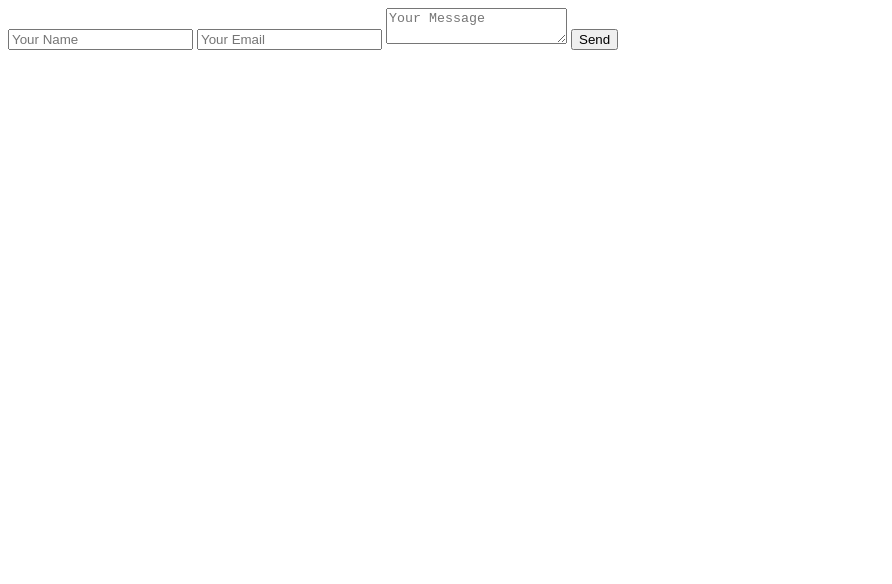
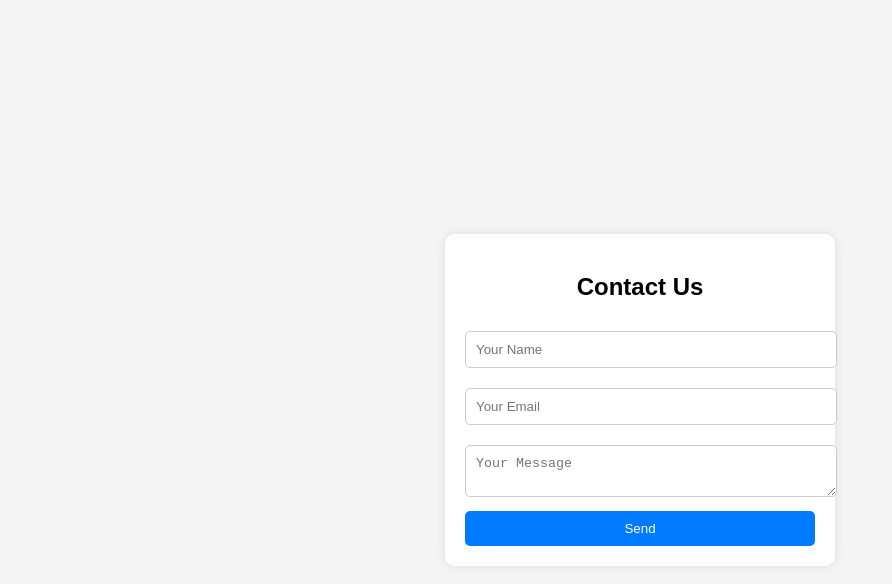
Before and after one commit to thesurajdev/email-form, a plain HTML site: page index.html in a window 1280 px wide. Shown: the whole page, without its empty margins (0-892 px from the left). Drawn offline with Linux system fonts and the light colour scheme.

Commit message:
Update index.html

```diff
--- a/index.html
+++ b/index.html
@@ -1,13 +1,63 @@
 <!DOCTYPE html>
-<html>
+<html lang="en">
+<head>
+    <meta charset="UTF-8">
+    <meta name="viewport" content="width=device-width, initial-scale=1.0">
+    <title>Contact Us</title>
+    <style>
+        body {
+            font-family: Arial, sans-serif;
+            background-color: #f4f4f4;
+            margin: 0;
+            padding: 0;
+            display: flex;
+            justify-content: center;
+            align-items: center;
+            height: 100vh;
+        }
+        .container {
+            background: white;
+            padding: 20px;
+            border-radius: 10px;
+            box-shadow: 0px 0px 10px rgba(0, 0, 0, 0.1);
+            width: 350px;
+            text-align: center;
+        }
+        h2 {
+            margin-bottom: 20px;
+        }
+        input, textarea {
+            width: 100%;
+            padding: 10px;
+            margin: 10px 0;
+            border: 1px solid #ccc;
+            border-radius: 5px;
+        }
+        button {
+            width: 100%;
+            padding: 10px;
+            background: #007bff;
+            color: white;
+            border: none;
+            border-radius: 5px;
+            cursor: pointer;
+        }
+        button:hover {
+            background: #0056b3;
+        }
+    </style>
+</head>
+<body>
 
-<body>
+    <div class="container">
+        <h2>Contact Us</h2>
         <form action="https://formsubmit.co/thesurajdev@gmail.com" method="POST">
             <input type="text" name="name" required placeholder="Your Name">
             <input type="email" name="email" required placeholder="Your Email">
             <textarea name="message" required placeholder="Your Message"></textarea>
             <button type="submit">Send</button>
         </form>
+    </div>
+
 </body>
-
 </html>
```
Lines whose indentation alone changed are shown as unchanged.
